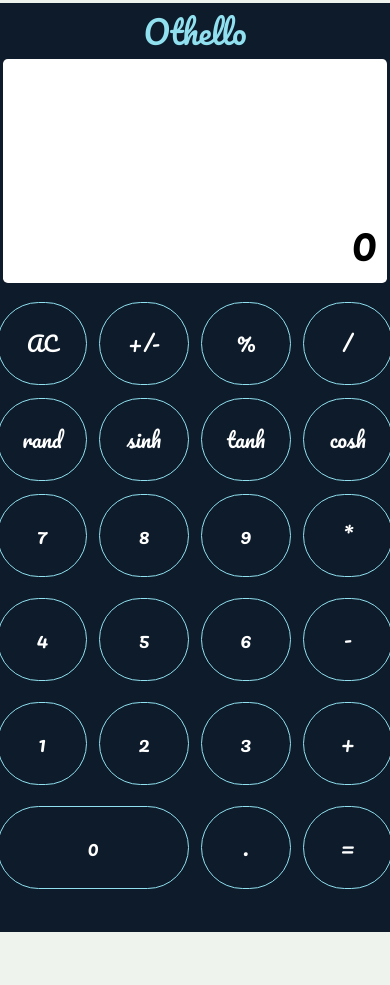
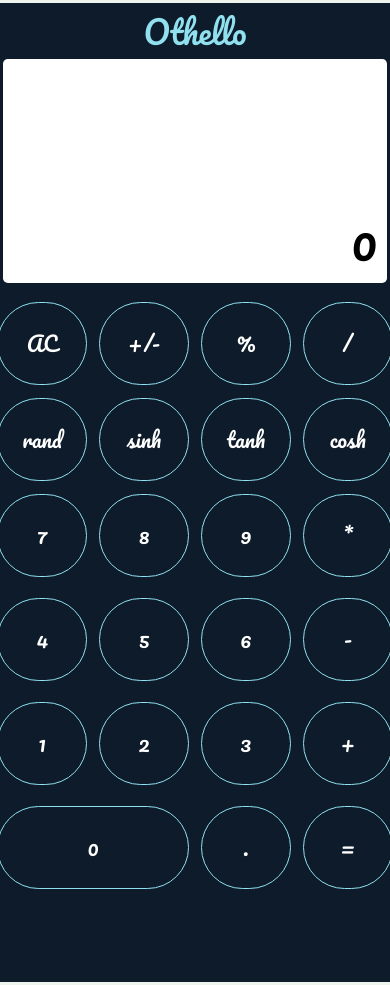
Before and after one commit to anwarrturay/otello, a React (Create React App) app: page / in a window 390 px wide. Before the commit the page ends 935 px from the top, so only its background shows below. Built offline with nearby package versions, Linux system fonts and the light colour scheme.

Commit message:
added the height by 6vh

```diff
--- a/src/index.css
+++ b/src/index.css
@@ -127,7 +127,7 @@ button:hover{
 @media (min-width: 375px) and (max-width: 481px) {
   .frame{
     width: 25em;
-    height: 110vh;
+    height: 116vh;
   }
   .frame .calc-area{
     width: 24em;
```
